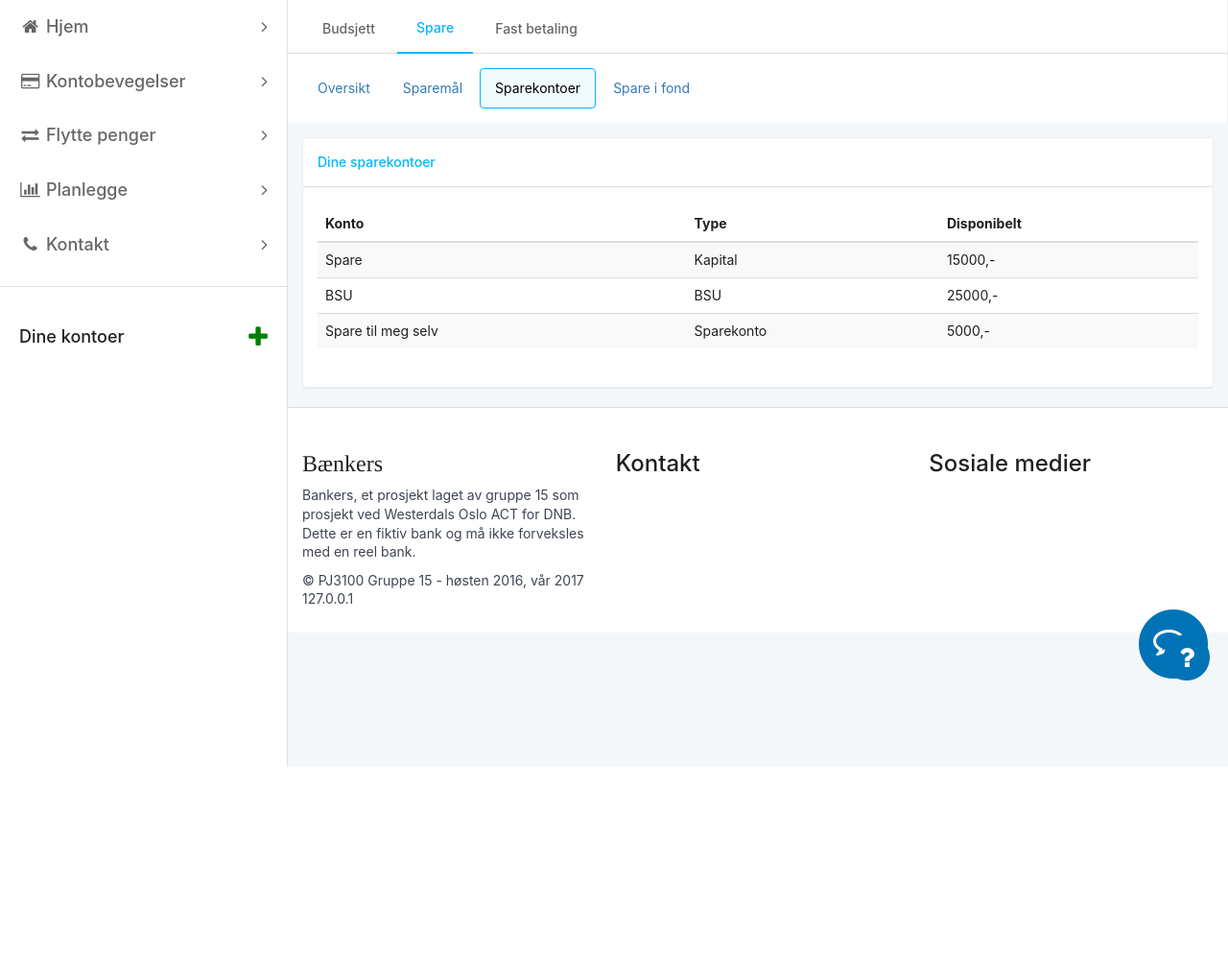
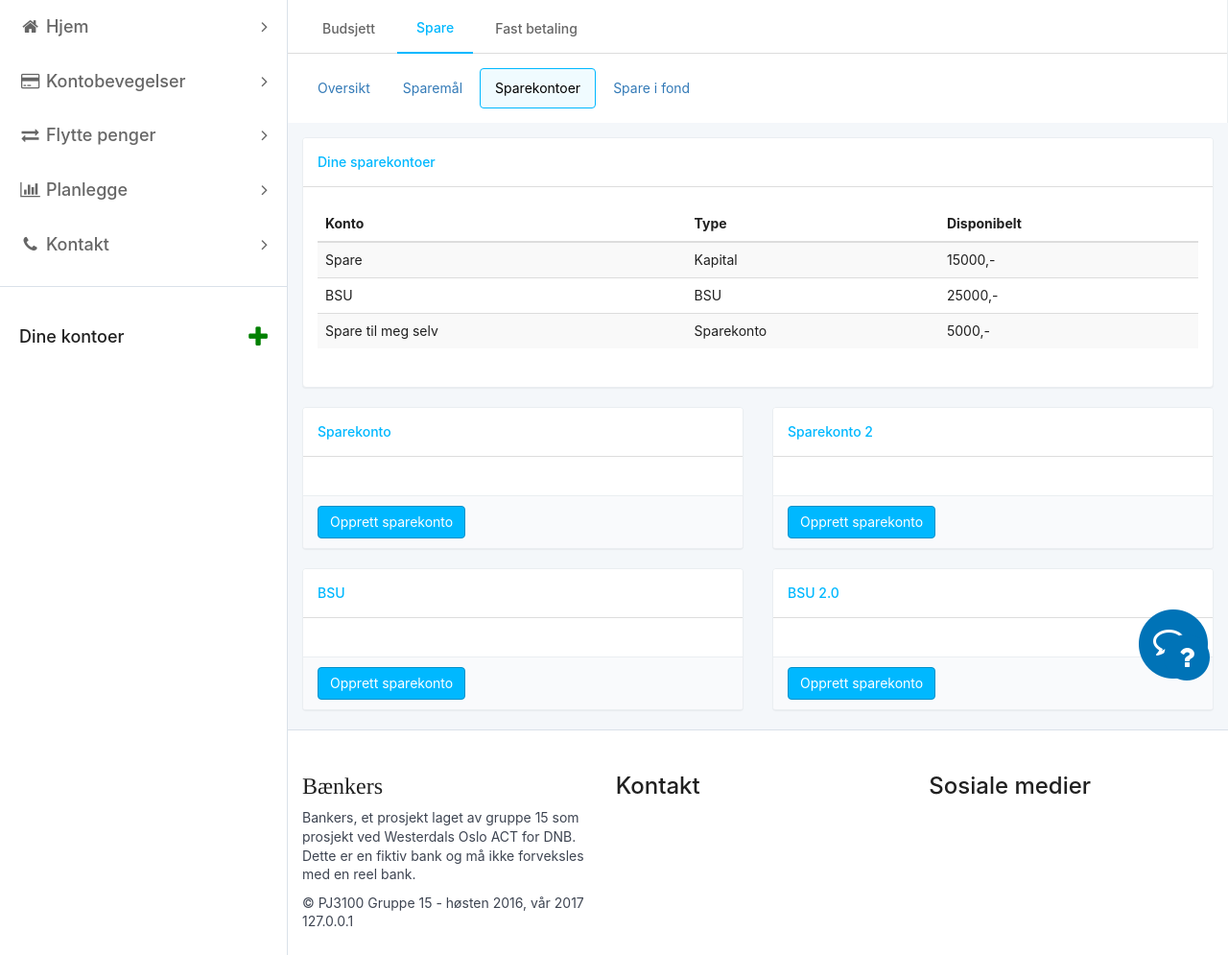
Before and after one commit to MathiasOki/Bankers, a PHP site: page /savings.php in a window 1280 px wide, after a click on "Sparekontoer". Shown: the part 71-1066 px from the top of the page at 96% size. Before the commit the page ends 870 px from the top, so only its background shows below. Run offline with PHP 8.4, Linux system fonts and the light colour scheme; the visitor is signed in with stand-in values (Sample User, id 1); data that the repository does not hold is empty; some web fonts are replaced.

Commit message:
More work on savings

```diff
--- a/savings.php
+++ b/savings.php
@@ -273,6 +273,74 @@
 										</div><!--end panel body-->
 									</div><!--end panel-->
 								</div>
+								<div class="col-md-6">
+									<div class="panel panel-default">
+										<div class="panel-heading">
+											Sparekonto
+										</div>
+										<div class="panel-body">
+
+										</div>
+										<div class="panel-footer">
+											<div class="row">
+												<div class="col-md-10 col-md-offset-0">
+													<button type="submit" class="btn btn-bankers">Opprett sparekonto</button>
+												</div>
+											</div><!--end row-->
+										</div><!--end panel footer-->
+									</div><!--end panel-->
+								</div><!--end col-->
+								<div class="col-md-6">
+									<div class="panel panel-default">
+										<div class="panel-heading">
+											Sparekonto 2
+										</div>
+										<div class="panel-body">
+
+										</div>
+										<div class="panel-footer">
+											<div class="row">
+												<div class="col-md-10 col-md-offset-0">
+													<button type="submit" class="btn btn-bankers">Opprett sparekonto</button>
+												</div>
+											</div><!--end row-->
+										</div><!--end panel footer-->
+									</div><!--end panel-->
+								</div><!--end col-->
+								<div class="col-md-6">
+									<div class="panel panel-default">
+										<div class="panel-heading">
+											BSU
+										</div>
+										<div class="panel-body">
+
+										</div>
+										<div class="panel-footer">
+											<div class="row">
+												<div class="col-md-10 col-md-offset-0">
+													<button type="submit" class="btn btn-bankers">Opprett sparekonto</button>
+												</div>
+											</div><!--end row-->
+										</div><!--end panel footer-->
+									</div><!--end panel-->
+								</div><!--end col-->
+								<div class="col-md-6">
+									<div class="panel panel-default">
+										<div class="panel-heading">
+											BSU 2.0
+										</div>
+										<div class="panel-body">
+
+										</div>
+										<div class="panel-footer">
+											<div class="row">
+												<div class="col-md-10 col-md-offset-0">
+													<button type="submit" class="btn btn-bankers">Opprett sparekonto</button>
+												</div>
+											</div><!--end row-->
+										</div><!--end panel footer-->
+									</div><!--end panel-->
+								</div><!--end col-->
 							</div><!--end tab pane-->
 						</div><!--end tab content-->
 		        </div>
```
